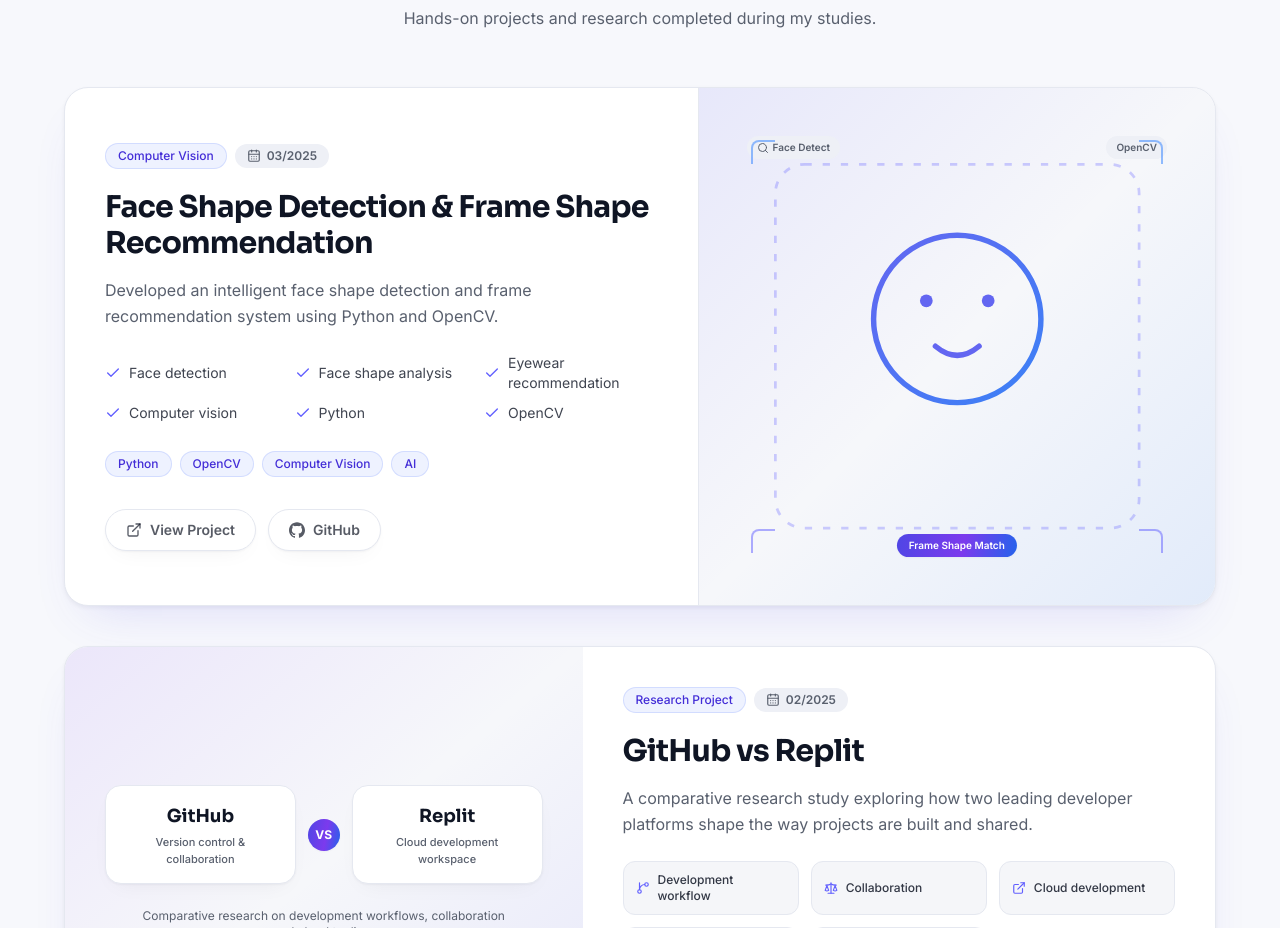
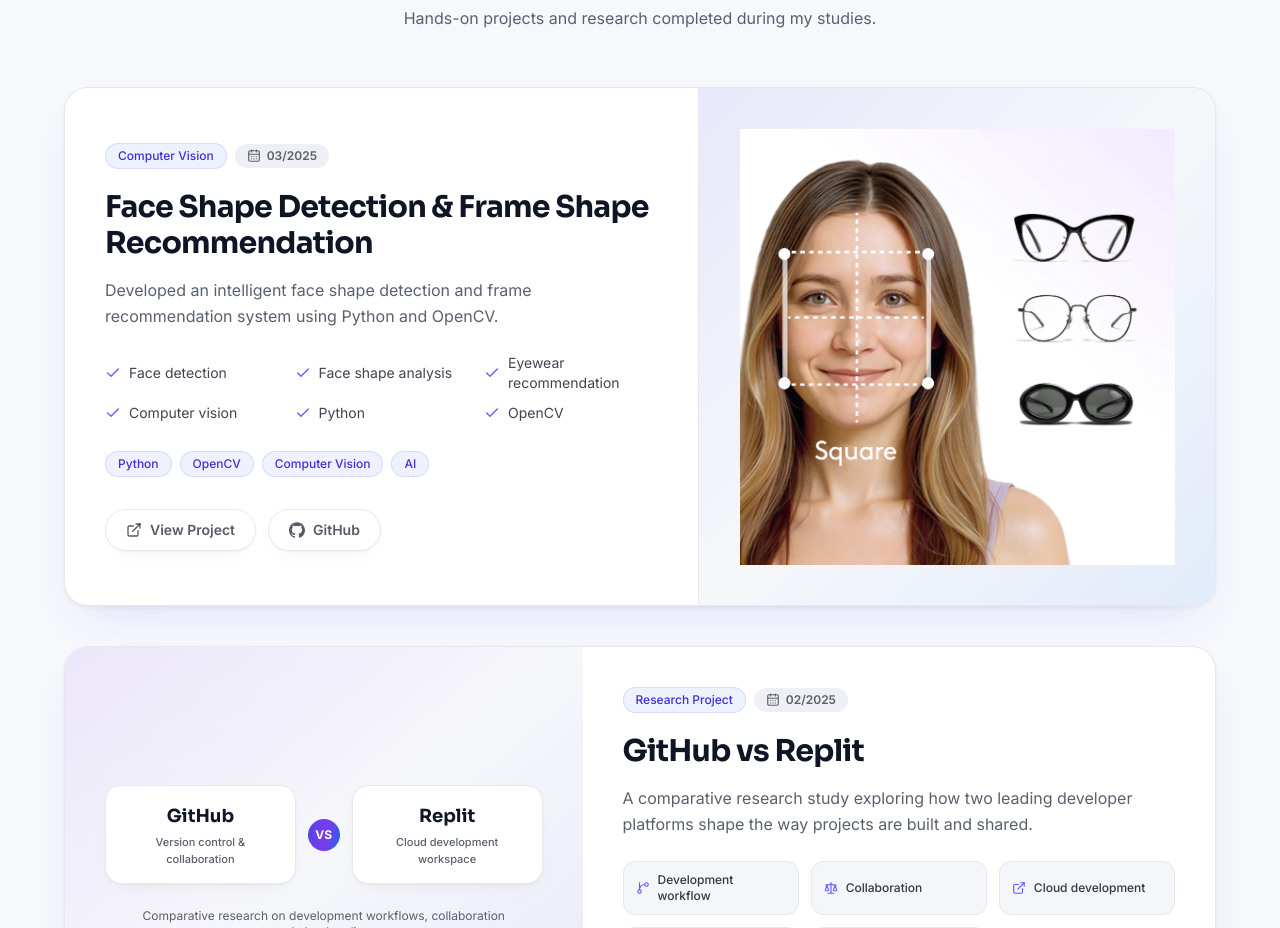
Before and after one commit to cinthiyasuresh/sri_portfolio, a React (Vite) app: page / in a window 1280 px wide. Shown: the part 6020-6948 px from the top of the page. Built offline with nearby package versions, Linux system fonts and the light colour scheme.

Commit message:
feat: show face detection preview in project card

```diff
--- a/src/components/Projects.jsx
+++ b/src/components/Projects.jsx
@@ -1,4 +1,4 @@
-import { CalendarDays, Check, ExternalLink, Scale, Search, GitBranch } from "lucide-react";
+import { CalendarDays, Check, ExternalLink, Scale, GitBranch } from "lucide-react";
 import { projects } from "../data/profile.js";
 import Section from "./common/Section.jsx";
 import SectionHeading from "./common/SectionHeading.jsx";
@@ -6,61 +6,6 @@
 import Badge from "./common/Badge.jsx";
 import PlaceholderButton from "./common/PlaceholderButton.jsx";
 import { GitHubIcon } from "./common/icons.jsx";
-
-function VisionVisual() {
-  return (
-    <div className="relative flex aspect-square items-center justify-center">
-      <svg viewBox="0 0 240 240" className="h-full w-full" aria-hidden="true">
-        <rect
-          x="20"
-          y="20"
-          width="200"
-          height="200"
-          rx="16"
-          fill="none"
-          stroke="currentColor"
-          className="text-indigo-500/30"
-          strokeWidth="1.5"
-          strokeDasharray="4 6"
-        />
-        <circle
-          cx="120"
-          cy="105"
-          r="46"
-          fill="none"
-          stroke="url(#face-grad)"
-          strokeWidth="3"
-          className="text-indigo-500/70"
-        />
-        <defs>
-          <linearGradient id="face-grad" x1="0" y1="0" x2="1" y2="1">
-            <stop offset="0%" stopColor="#6366f1" />
-            <stop offset="100%" stopColor="#3b82f6" />
-          </linearGradient>
-        </defs>
-        <circle cx="103" cy="95" r="3.5" fill="#6366f1" />
-        <circle cx="137" cy="95" r="3.5" fill="#6366f1" />
-        <path d="M108 120 q12 10 24 0" fill="none" stroke="#6366f1" strokeWidth="3" strokeLinecap="round" />
-      </svg>
-
-      <div className="absolute left-2 top-2 flex items-center gap-1 rounded-full bg-surface-2 px-2.5 py-1 text-[10px] font-semibold text-muted">
-        <Search className="h-3 w-3" aria-hidden="true" />
-        Face Detect
-      </div>
-      <div className="absolute right-2 top-2 flex items-center gap-1 rounded-full bg-surface-2 px-2.5 py-1 text-[10px] font-semibold text-muted">
-        OpenCV
-      </div>
-      <div className="absolute bottom-2 left-1/2 -translate-x-1/2 rounded-full bg-gradient-brand px-3 py-1 text-[10px] font-semibold text-white shadow-card">
-        Frame Shape Match
-      </div>
-
-      <span className="absolute bottom-3 left-3 h-6 w-6 rounded-tl-lg border-l-2 border-t-2 border-indigo-500/50" />
-      <span className="absolute bottom-3 right-3 h-6 w-6 rounded-tr-lg border-r-2 border-t-2 border-indigo-500/50" />
-      <span className="absolute top-3 left-3 h-6 w-6 rounded-tl-lg border-l-2 border-t-2 border-blue-500/50" />
-      <span className="absolute top-3 right-3 h-6 w-6 rounded-tr-lg border-r-2 border-t-2 border-blue-500/50" />
-    </div>
-  );
-}
 
 const comparisonTopics = [
   { name: "Development workflow", icon: GitBranch },
@@ -148,7 +93,12 @@
                   aria-hidden="true"
                 />
                 <div className="relative p-7 sm:p-10">
-                  <VisionVisual />
+                  <img
+                    src={`${import.meta.env.BASE_URL}${faceProject.image}`}
+                    alt={`${faceProject.title} preview`}
+                    className="h-auto w-full object-contain"
+                    loading="lazy"
+                  />
                 </div>
               </div>
             </article>
--- a/src/data/profile.js
+++ b/src/data/profile.js
@@ -214,6 +214,7 @@
       "OpenCV",
     ],
     tech: ["Python", "OpenCV", "Computer Vision", "AI"],
+    image: "face_frame.webp",
     links: { view: null, github: null },
   },
   {
```
Also changed, not shown: public/face_frame.webp (added).
